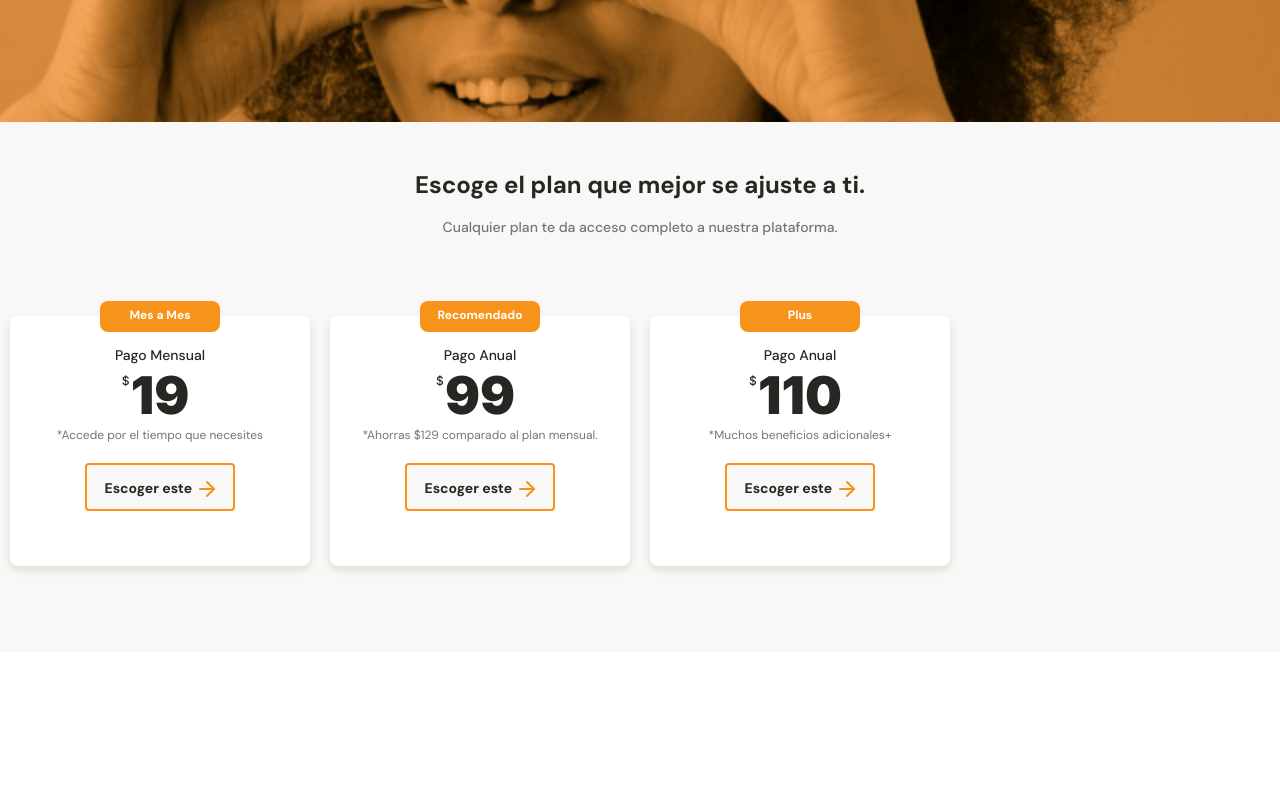
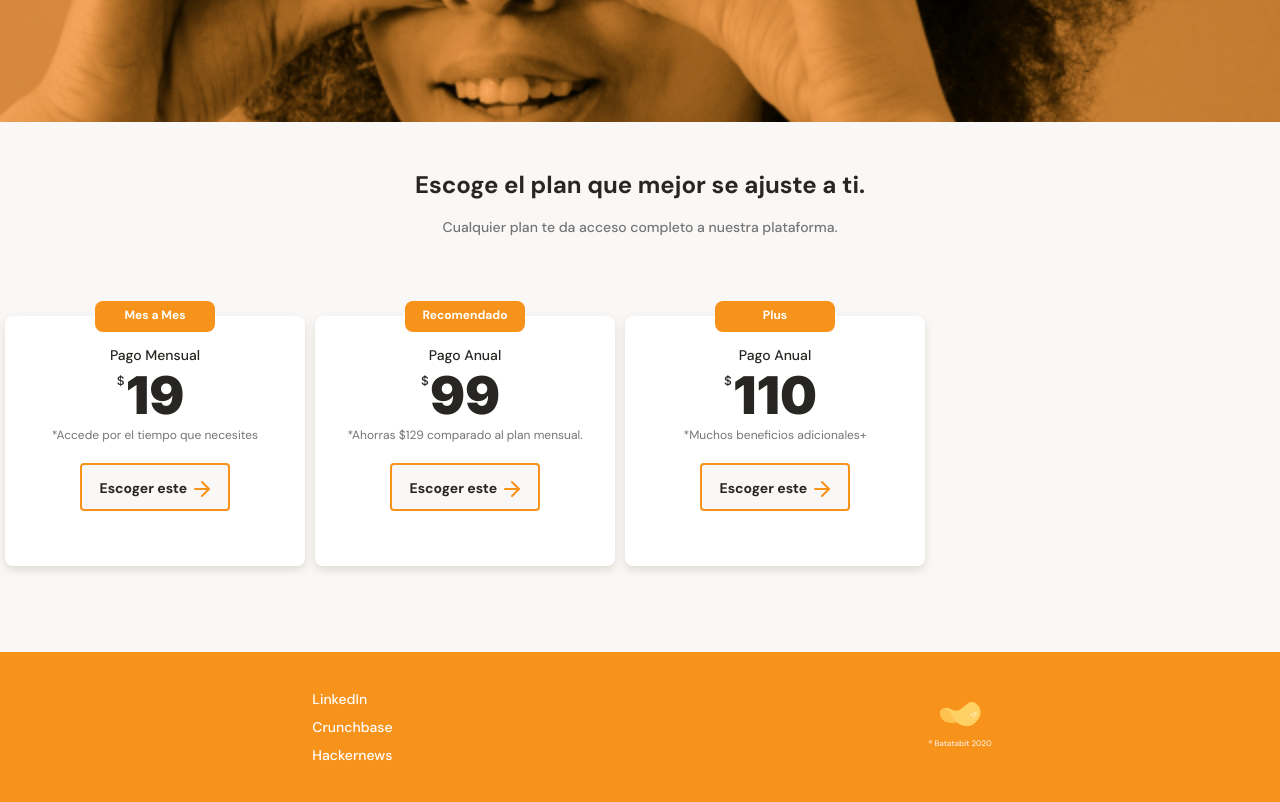
Before and after one commit to Pikdo/batabit, a plain HTML site: page index.html in a window 1280 px wide. Shown: the part 2408-3210 px from the top of the page. Before the commit the page ends 3060 px from the top, so only its background shows below. Drawn offline with Linux system fonts and the light colour scheme.

Commit message:
Secciones de footer finalizada, cuidado con los typos ;)

```diff
--- a/index.html
+++ b/index.html
@@ -156,6 +156,17 @@
                 </section>
             </section>
         </main>
-        <footer></footer>
+        <footer>
+            <section class="left">
+                <ul>
+                    <li><a href="#">LinkedIn</a></li>
+                    <li><a href="#">Crunchbase</a></li>
+                    <li><a href="#">Hackernews</a></li>
+                </ul>
+            </section>
+            <section class="right">
+                <img src="./assets/imgs/logo-footer.svg" alt="Logo de Batatabit 2020">
+            </section>
+        </footer>
     </body>
 </html>
--- a/styles.css
+++ b/styles.css
@@ -531,7 +531,7 @@ main {
     min-width: 190px;
     max-width: 300px;
     height: 250px;
-    margin: 50px 10px 0;
+    margin: 50px 5px 0;
     padding: 0 15px;
     background-color: var(--just-white);
     border-radius: 8px;
@@ -607,3 +607,35 @@ main {
     background-image: url(./assets/icons/orange-arrow-right.svg);
     vertical-align: text-bottom;
 }
+/** Sección de footer */
+
+footer{
+    display: flex;
+    width: 100%;
+    height: 150px;
+    background-color: var(--bitcoin-orange);
+}
+
+footer section{
+    display: flex;
+    justify-content: center;
+    align-items: center;
+    width: 50%;
+}
+
+.left ul {
+    font-size: 1.4rem;
+    font-weight: 500;
+    line-height: 1.8rem;
+    list-style: none;
+    margin-left: 65px;
+}
+
+.left li {
+    padding: 5px 0;
+}
+
+.left a{
+    text-decoration: none;
+    color: var(--just-white);
+}
```
